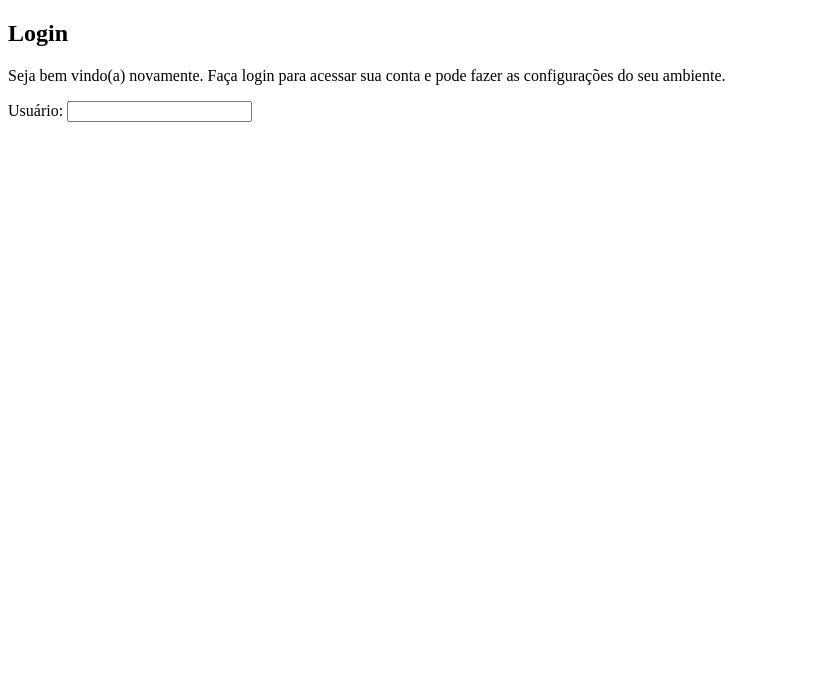
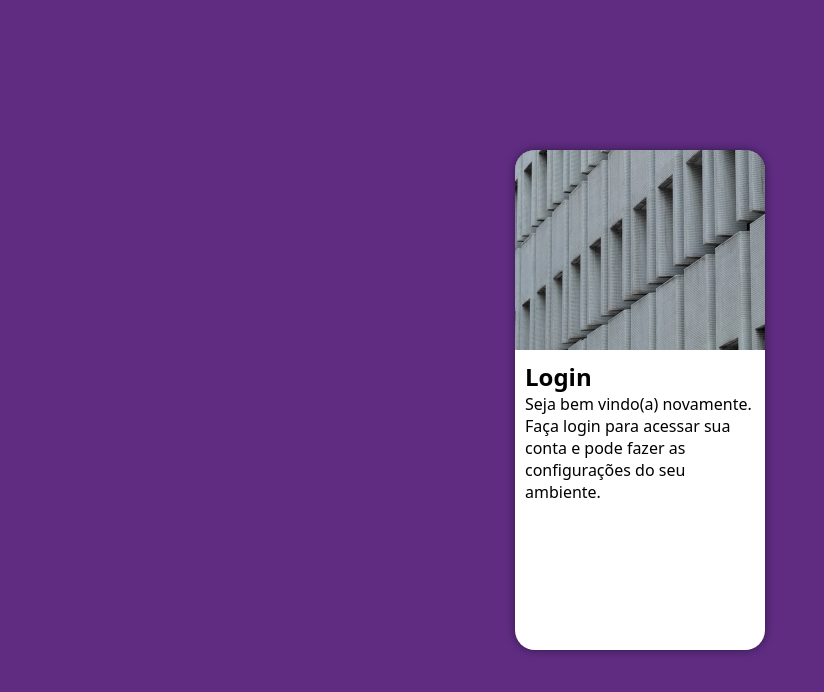
Before and after one commit to turingadvance/tela-login, a plain HTML site: page index.html in a window 1280 px wide. Shown: the whole page, without its empty margins (0-824 px from the left). Drawn offline with Linux system fonts and the light colour scheme.

Commit message:
updatet style

```diff
--- a/assets/estilos/style.css
+++ b/assets/estilos/style.css
@@ -4,3 +4,50 @@
     --cor1: #49a09d;
     --cor2: #5f2c82;
 }
+
+*{
+    font-family: system-ui, --system, BlinkMacSystemFont, 'Segoe UI', Roboto, Oxygen, Ubuntu, Cantarell, 'Open Sans', 'Helvetica Neue', sans-serif;
+    padding: 0px;
+    margin: 0px;
+    box-sizing: border-box;
+}
+
+html, body{
+    background-color: var(--cor2);
+    height: 100vh;
+    width: 100vw;
+
+}
+
+main{
+    position: relative;
+    height: 100vh;
+    width: 100vw;
+}
+
+section#login{
+    position: absolute;
+    top: 50%;
+    left: 50%;
+    transform: translate(-50%, -50%);
+    background-color: white;
+    overflow: hidden;
+    width: 250px;
+    height: 500px;
+    border-radius: 20px;
+    box-shadow: 0px 0px 10px rgba(0, 0, 0, 0.450);
+}
+
+section#login > div#imagem{
+    display: block;
+    background: var(--cor2) url(../imagens/pattern.jpeg) no-repeat;
+    background-position: left bottom;
+    height: 200px;
+    background-size: cover;
+}
+
+section#login > div#formulario{
+    display: block;
+    padding: 10px;
+
+}
--- a/index.html
+++ b/index.html
@@ -3,6 +3,7 @@
 <head>
     <meta charset="UTF-8">
     <meta name="viewport" content="width=device-width, initial-scale=1.0">
+    <link rel="stylesheet" href="assets/estilos/style.css">
     <title>Tela Login</title>
 </head>
 <body>
@@ -15,8 +16,7 @@
                 <h1>Login</h1>
                 <p>Seja bem vindo(a) novamente. Faça login para acessar sua conta e pode fazer as configurações do seu ambiente.</p>
                 <form action="login.php" method="post" >
-                    <label for="usuario">Usuário:</label>
-                    <input type="text" required minlength="8">
+
                 </form>
             </div>
         </section>
```
